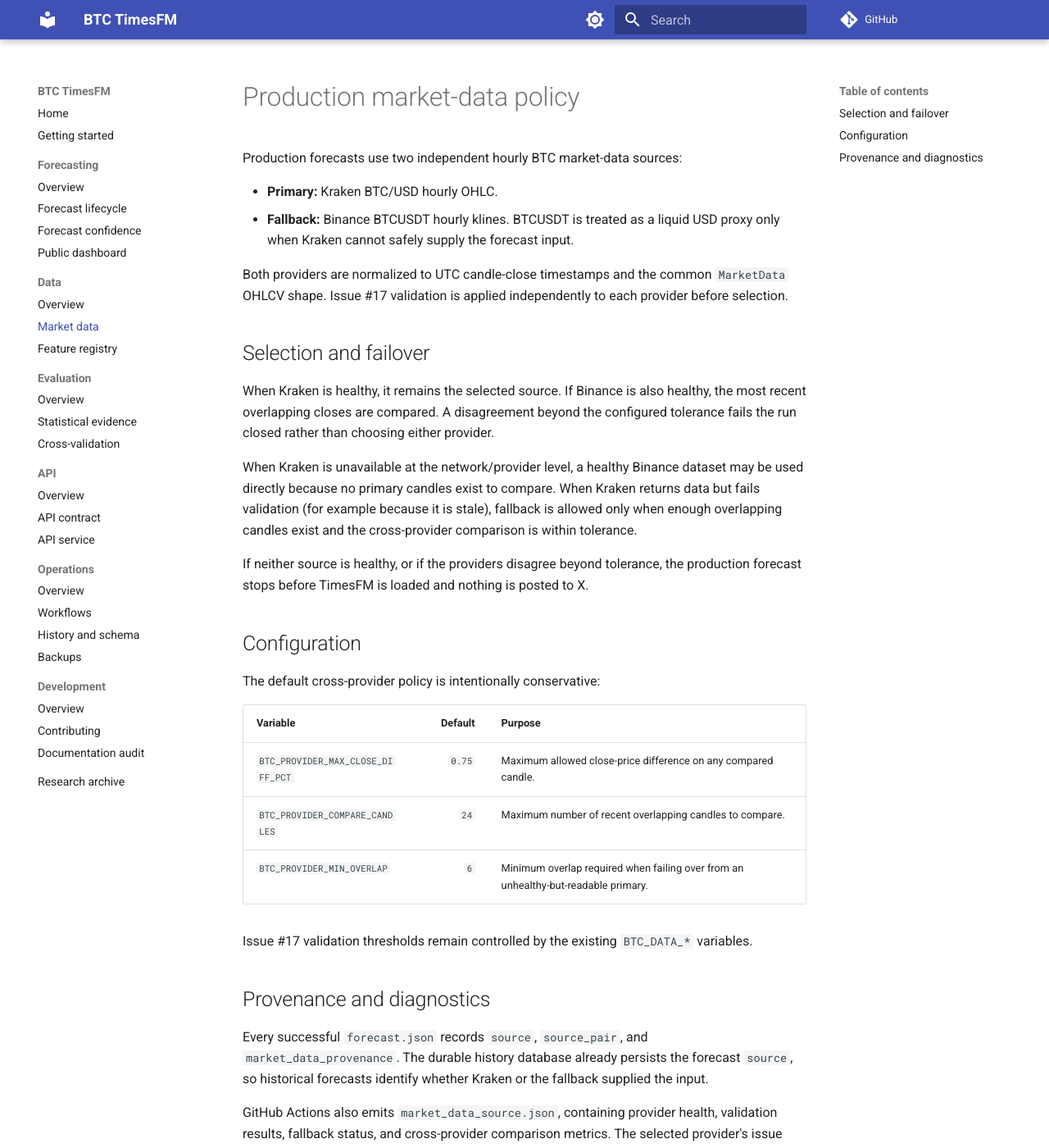
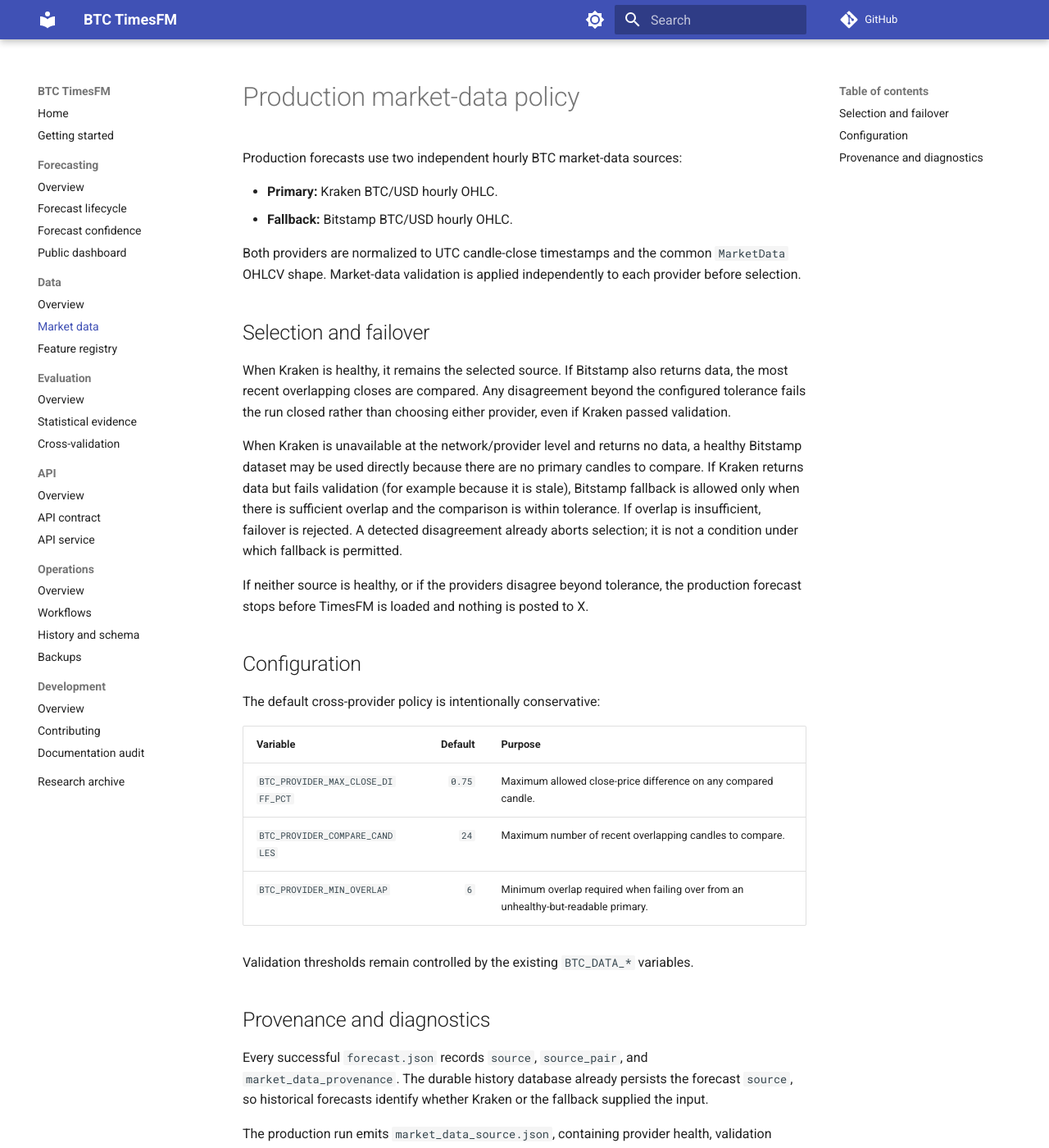
Before and after one commit to jpfelgueiras/btc-timesfm, an MkDocs documentation site: the page built from docs/MARKET_DATA.md, in a window 1280 px wide and 1400 px high. Shown: the whole window at 82% size. Built offline with MkDocs 1.6.1 and Material for MkDocs 9.7.7, drawn with Linux system fonts in a browser that asks for light colours; comment, search, counter and statistics services are not loaded; some of the changed text lies outside the part shown.

Commit message:
docs: correct market data fallback policy

```diff
--- a/docs/MARKET_DATA.md
+++ b/docs/MARKET_DATA.md
@@ -3,15 +3,15 @@
 Production forecasts use two independent hourly BTC market-data sources:
 
 - **Primary:** Kraken BTC/USD hourly OHLC.
-- **Fallback:** Binance BTCUSDT hourly klines. BTCUSDT is treated as a liquid USD proxy only when Kraken cannot safely supply the forecast input.
+- **Fallback:** Bitstamp BTC/USD hourly OHLC.
 
-Both providers are normalized to UTC candle-close timestamps and the common `MarketData` OHLCV shape. Issue #17 validation is applied independently to each provider before selection.
+Both providers are normalized to UTC candle-close timestamps and the common `MarketData` OHLCV shape. Market-data validation is applied independently to each provider before selection.
 
 ## Selection and failover
 
-When Kraken is healthy, it remains the selected source. If Binance is also healthy, the most recent overlapping closes are compared. A disagreement beyond the configured tolerance fails the run closed rather than choosing either provider.
+When Kraken is healthy, it remains the selected source. If Bitstamp also returns data, the most recent overlapping closes are compared. Any disagreement beyond the configured tolerance fails the run closed rather than choosing either provider, even if Kraken passed validation.
 
-When Kraken is unavailable at the network/provider level, a healthy Binance dataset may be used directly because no primary candles exist to compare. When Kraken returns data but fails validation (for example because it is stale), fallback is allowed only when enough overlapping candles exist and the cross-provider comparison is within tolerance.
+When Kraken is unavailable at the network/provider level and returns no data, a healthy Bitstamp dataset may be used directly because there are no primary candles to compare. If Kraken returns data but fails validation (for example because it is stale), Bitstamp fallback is allowed only when there is sufficient overlap and the comparison is within tolerance. If overlap is insufficient, failover is rejected. A detected disagreement already aborts selection; it is not a condition under which fallback is permitted.
 
 If neither source is healthy, or if the providers disagree beyond tolerance, the production forecast stops before TimesFM is loaded and nothing is posted to X.
 
@@ -25,10 +25,10 @@
 | `BTC_PROVIDER_COMPARE_CANDLES` | `24` | Maximum number of recent overlapping candles to compare. |
 | `BTC_PROVIDER_MIN_OVERLAP` | `6` | Minimum overlap required when failing over from an unhealthy-but-readable primary. |
 
-Issue #17 validation thresholds remain controlled by the existing `BTC_DATA_*` variables.
+Validation thresholds remain controlled by the existing `BTC_DATA_*` variables.
 
 ## Provenance and diagnostics
 
 Every successful `forecast.json` records `source`, `source_pair`, and `market_data_provenance`. The durable history database already persists the forecast `source`, so historical forecasts identify whether Kraken or the fallback supplied the input.
 
-GitHub Actions also emits `market_data_source.json`, containing provider health, validation results, fallback status, and cross-provider comparison metrics. The selected provider's issue #17 validation report continues to be written to `market_data_validation.json`.
+The production run emits `market_data_source.json`, containing provider health, validation results, fallback status, and cross-provider comparison metrics. The selected provider's validation report is written to `market_data_validation.json`.
```
